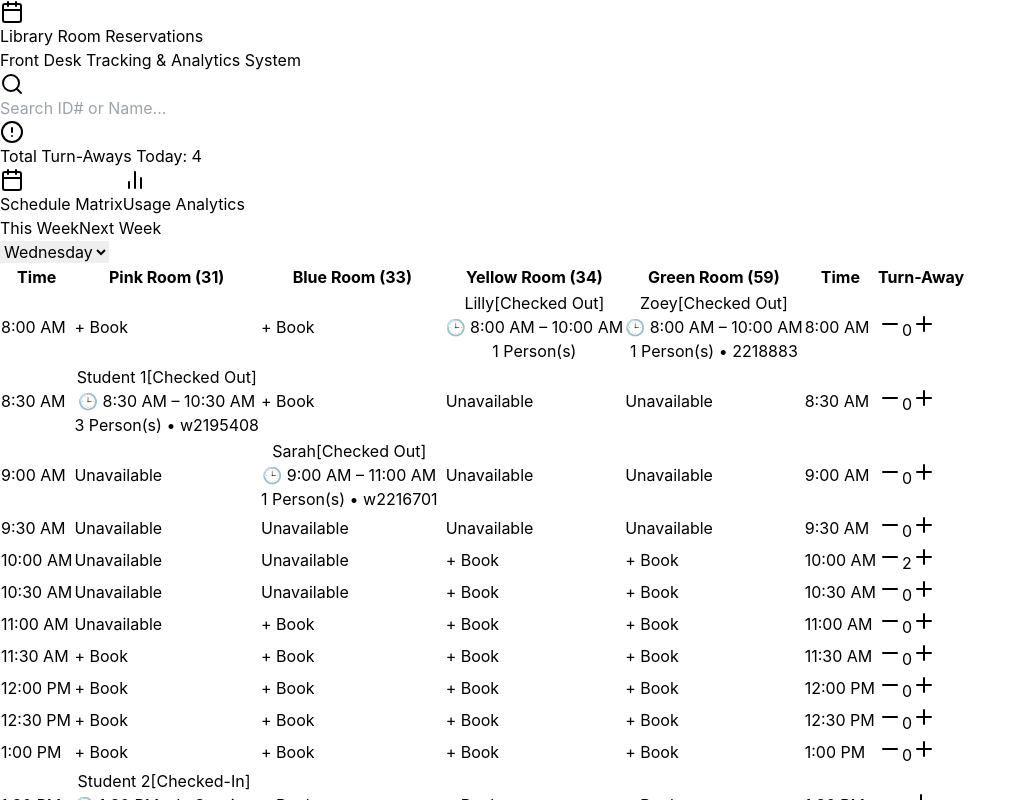
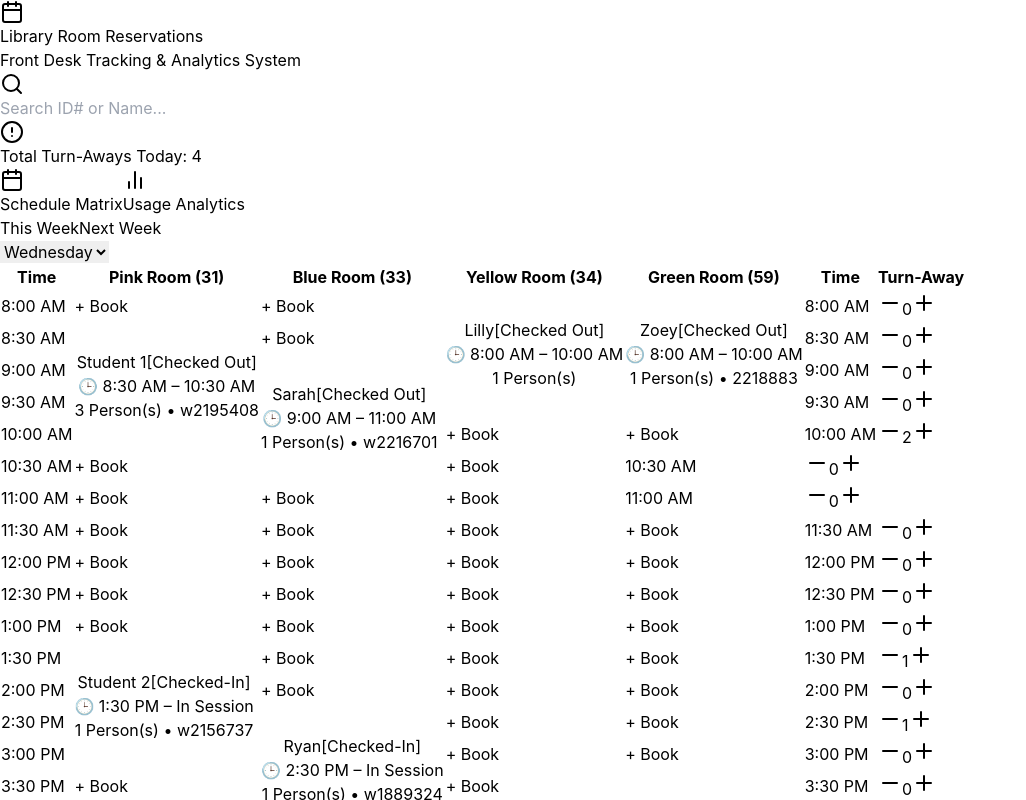
Before and after one commit to amybrinkley/room-reservation-app, a React (Vite) app: page / in a window 1280 px wide. Shown: the top 800 px of the page, without its empty margins (0-1026 px from the left). Built offline with nearby package versions, Linux system fonts and the light colour scheme.

Commit message:
Update App.jsx

```diff
--- a/src/App.jsx
+++ b/src/App.jsx
@@ -2,7 +2,6 @@ import React, { useState } from 'react';
 import { Calendar, Clock, Users, User, PlusCircle, AlertCircle, CheckCircle2, BarChart2, Search, X, MapPin, Plus, Minus } from 'lucide-react';
 import { BarChart, Bar, XAxis, YAxis, Tooltip, ResponsiveContainer, CartesianGrid } from 'recharts';
 
-// Set your Google Apps Script Web App URL here after deployment
 const GOOGLE_SCRIPT_URL = "";
 
 const ROOMS = [
@@ -15,7 +14,7 @@ const ROOMS = [
 const generate10MinTimes = () => {
   const times = [];
   const startHour = 8;
-  const endHour = 20; // 8:00 PM
+  const endHour = 20;
 
   for (let h = startHour; h <= endHour; h++) {
     for (let m = 0; m < 60; m += 10) {
@@ -114,7 +113,7 @@ export default function App() {
 
   const handleSave = () => {
     if (activeRes) {
-      setReservations(reservations.map(r => r.id === activeRes.id ? { ...r, ...formData, people: Number(formData.people), slot: formData.time_in } : r));
+      setReservations(reservations.map(r => r.id === activeRes.id ? { ...r, ...formData, people: Number(formData.people), slot: formData.slot || formData.time_in } : r));
     } else {
       const newRes = {
         ...formData,
@@ -130,8 +129,7 @@ export default function App() {
   };
 
   const handleCheckIn = (res) => {
-    const timeIn = new Date().toLocaleTimeString([], { hour: 'numeric', minute: '2-digit', hour12: true });
-    setReservations(reservations.map(r => r.id === res.id ? { ...r, status: 'Checked-In', time_in: timeIn, time_out: '' } : r));
+    setReservations(reservations.map(r => r.id === res.id ? { ...r, status: 'Checked-In', time_out: '' } : r));
     setModalOpen(false);
   };
 
@@ -148,7 +146,6 @@ export default function App() {
 
   const activeTurnAways = turnAways.filter(t => t.week === selectedWeek && t.day === selectedDay);
 
-  // Helper to convert time string (e.g. "8:30 AM") to minutes from midnight
   const parseTimeToMinutes = (timeStr) => {
     if (!timeStr) return null;
     const parts = timeStr.trim().split(' ');
@@ -160,29 +157,30 @@ export default function App() {
     return hours * 60 + minutes;
   };
 
+  // Determines rowSpan and whether a slot should render a cell or be skipped
   const getOccupancyInfo = (roomId, slot) => {
     const currentSlotMinutes = parseTimeToMinutes(slot);
     if (currentSlotMinutes === null) return null;
 
-    // Check all reservations in this room
     const roomReservations = filteredReservations.filter(r => r.room === roomId);
 
     for (let res of roomReservations) {
-      const startMinutes = parseTimeToMinutes(res.time_in || res.slot);
+      const startMinutes = parseTimeToMinutes(res.slot || res.time_in);
       if (startMinutes === null) continue;
 
       const endMinutes = res.time_out ? parseTimeToMinutes(res.time_out) : null;
+      const effectiveEndMinutes = endMinutes !== null ? endMinutes : startMinutes + 120; // Default 2 hours (120 mins) if blank
 
-      // If slot matches start time, render the full reservation card
+      // Calculate span length in 30-min rows
+      const totalSpanRows = Math.max(1, Math.round((effectiveEndMinutes - startMinutes) / 30));
+
       if (currentSlotMinutes === startMinutes) {
-        return { reservation: res, displayType: 'full_reservation' };
+        return { reservation: res, displayType: 'full_reservation', rowSpan: totalSpanRows };
       }
 
-      // If slot falls between start time and end time (or if end time is blank, up to 2 hours default window)
-      const effectiveEndMinutes = endMinutes !== null ? endMinutes : startMinutes + 120;
-
+      // If current row is inside an ongoing booking, mark as overlapped so <td> can be skipped
       if (currentSlotMinutes > startMinutes && currentSlotMinutes < effectiveEndMinutes) {
-        return { reservation: res, displayType: 'unavailable' };
+        return { displayType: 'overlapped' };
       }
     }
 
@@ -290,18 +288,26 @@ export default function App() {
                         const occInfo = getOccupancyInfo(room.id, slot);
                         const res = occInfo?.reservation;
                         const isFullBlock = occInfo?.displayType === 'full_reservation';
-                        const isUnavailable = occInfo?.displayType === 'unavailable';
+                        const isOverlapped = occInfo?.displayType === 'overlapped';
+
+                        // Do not render <td> for rows covered by rowSpan
+                        if (isOverlapped) return null;
 
                         const cardBgClass = res?.any_room
                           ? 'bg-white text-slate-800 border-slate-300 hover:bg-slate-50'
                           : room.gradientBg;
 
                         return (
-                          <td key={room.id} className={`p-2 border-r border-slate-200 text-center transition-colors h-16 align-middle ${
-                            isUnavailable ? room.occupiedBg : room.colBg
-                          }`}>
+                          <td
+                            key={room.id}
+                            rowSpan={occInfo?.rowSpan || 1}
+                            className={`p-2 border-r border-slate-200 text-center transition-colors align-middle ${room.colBg}`}
+                          >
                             {isFullBlock ? (
-                              <button onClick={() => handleOpenModal(room.id, slot, res)} className={`w-full h-full p-2 rounded-lg text-xs font-semibold border text-left transition shadow-sm flex flex-col justify-center ${cardBgClass}`}>
+                              <button
+                                onClick={() => handleOpenModal(room.id, slot, res)}
+                                className={`w-full h-full p-2 rounded-lg text-xs font-semibold border text-left transition shadow-sm flex flex-col justify-center ${cardBgClass}`}
+                              >
                                 <div className="font-bold flex justify-between items-center">
                                   <span>{res.student_name}</span>
                                   <span className="text-[10px] opacity-80">[{res.status}]</span>
@@ -312,10 +318,6 @@ export default function App() {
                                 <div className="text-[10px] opacity-75 mt-0.5">
                                   {res.people} Person(s) {res.barcode && `• ${res.barcode}`}
                                 </div>
-                              </button>
-                            ) : isUnavailable ? (
-                              <button onClick={() => handleOpenModal(room.id, slot)} className="w-full h-full py-2 border border-dashed border-slate-300/80 bg-white/40 hover:bg-white/80 rounded-lg text-slate-500 hover:text-blue-600 text-xs transition flex items-center justify-center gap-1 font-medium">
-                                <span className="w-1.5 h-1.5 rounded-full bg-slate-500 inline-block"></span> Unavailable
                               </button>
                             ) : (
                               <button onClick={() => handleOpenModal(room.id, slot)} className="w-full h-full py-2 border border-dashed border-slate-300 bg-white/70 hover:bg-white rounded-lg text-slate-400 hover:border-blue-400 hover:text-blue-600 text-xs transition flex items-center justify-center">
@@ -475,7 +477,6 @@ export default function App() {
                       onChange={(e) => setFormData({ ...formData, time_out: e.target.value })}
                       className="w-full p-2 bg-white border border-slate-300 rounded-lg text-sm font-medium focus:ring-2 focus:ring-blue-500"
                     >
-                      {/* Completely blank null option */}
                       <option value=""></option>
                       {DETAILED_TIMES.map(t => <option key={t} value={t}>{t}</option>)}
                     </select>
```
